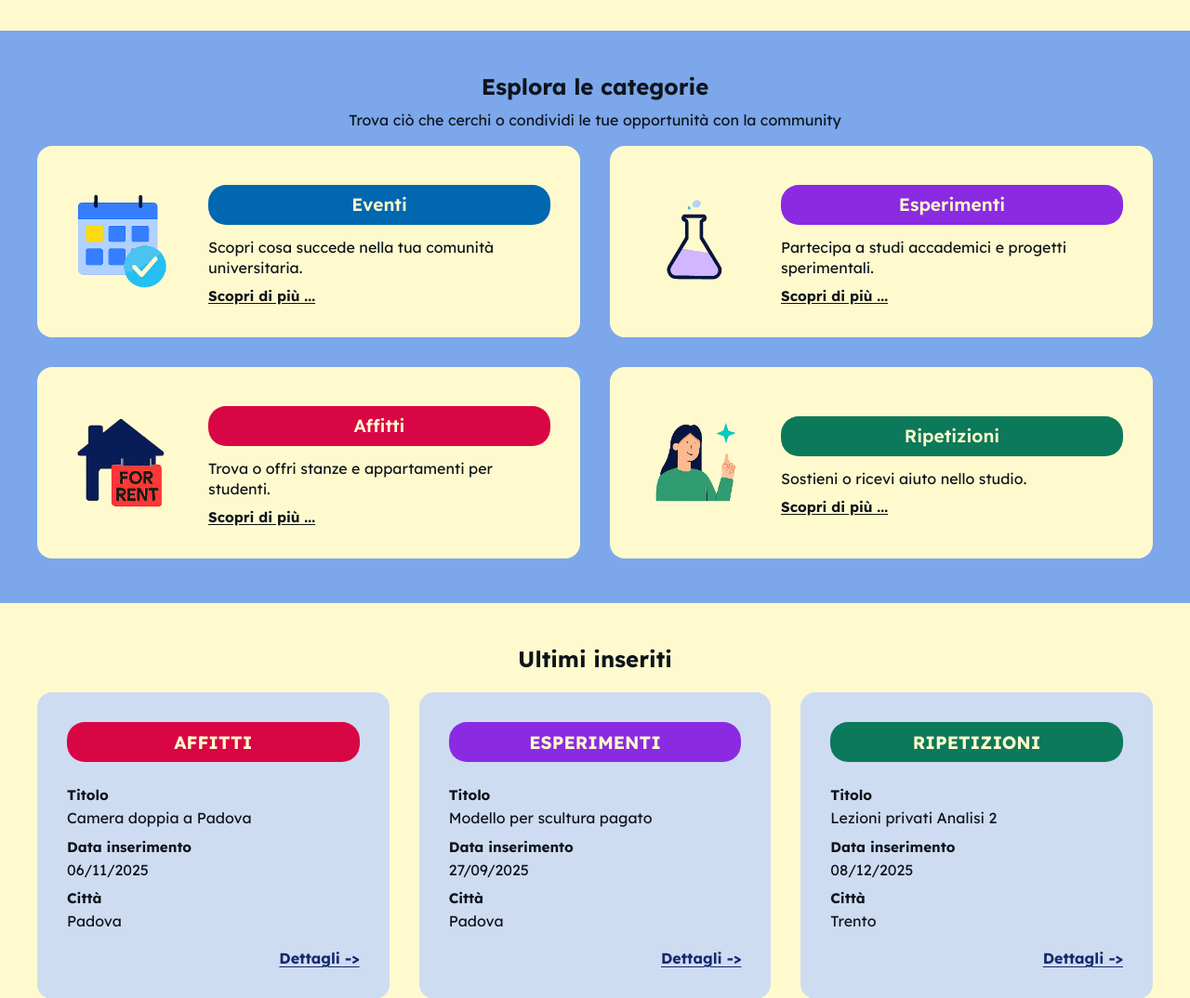
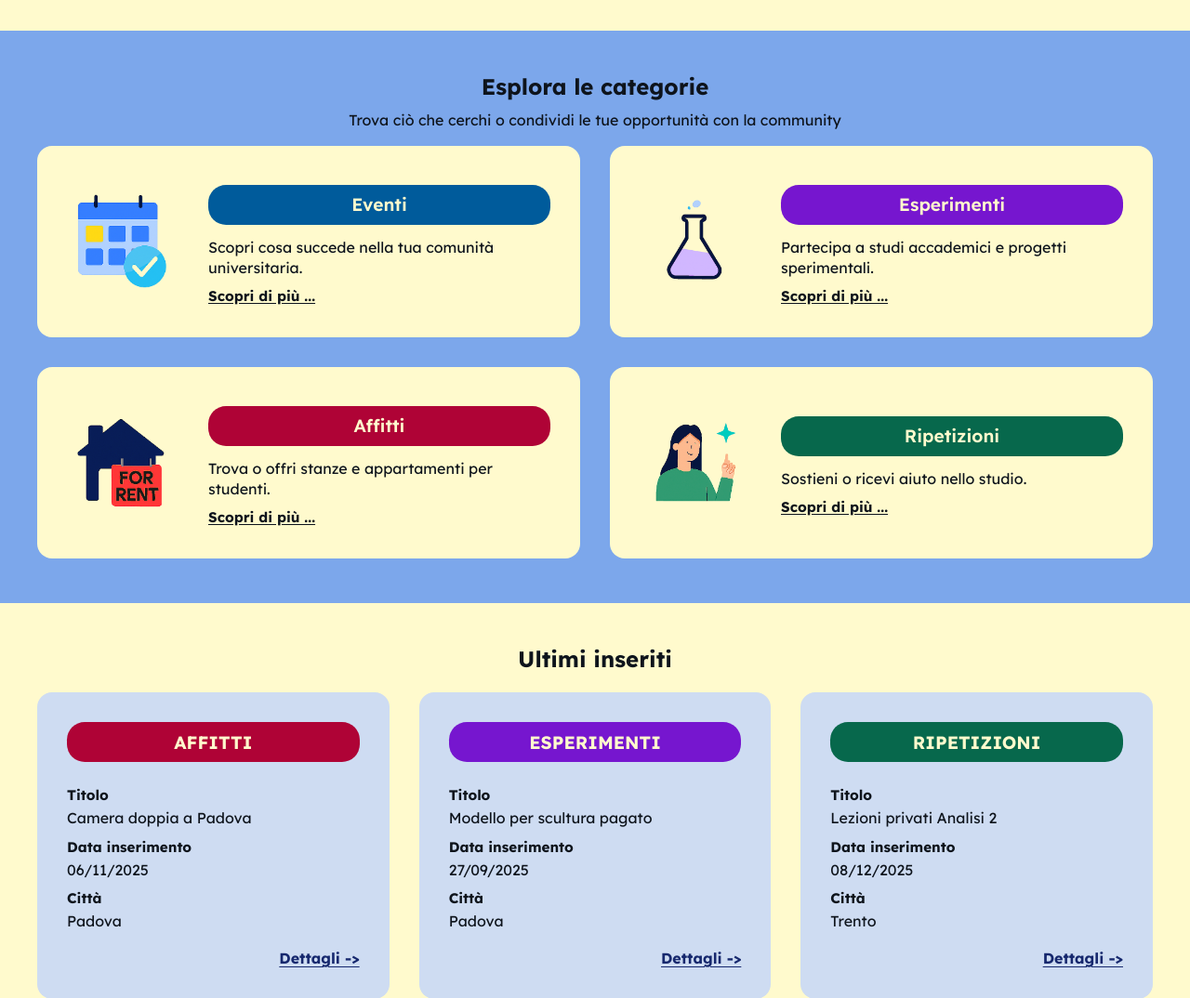
Before and after one commit to nenadkk/StudentSpace, a PHP site: page / in a window 1280 px wide. Shown: the part 550-1624 px from the top of the page at 93% size. Run offline with PHP 8.4, Linux system fonts and the light colour scheme.

Commit message:
Contrasti testati

```diff
--- a/css/style.css
+++ b/css/style.css
@@ -13,10 +13,10 @@
   --borgogna: #631C48;
   --cartaZucchero: #cedcf2;
 
-  --eventiColor: #0067b0;
-  --esperimentiColor: #8a2be2;
-  --affittiColor: #d90645;
-  --ripetizioniColor: #0c795a;
+  --eventiColor: #005b9b;
+  --esperimentiColor: #7616cf;
+  --affittiColor: #af0336;
+  --ripetizioniColor: #07684c;
 }
 
 html, body{ /* => da applicare a tutto */
```
Also changed, not shown: 1 other file.
